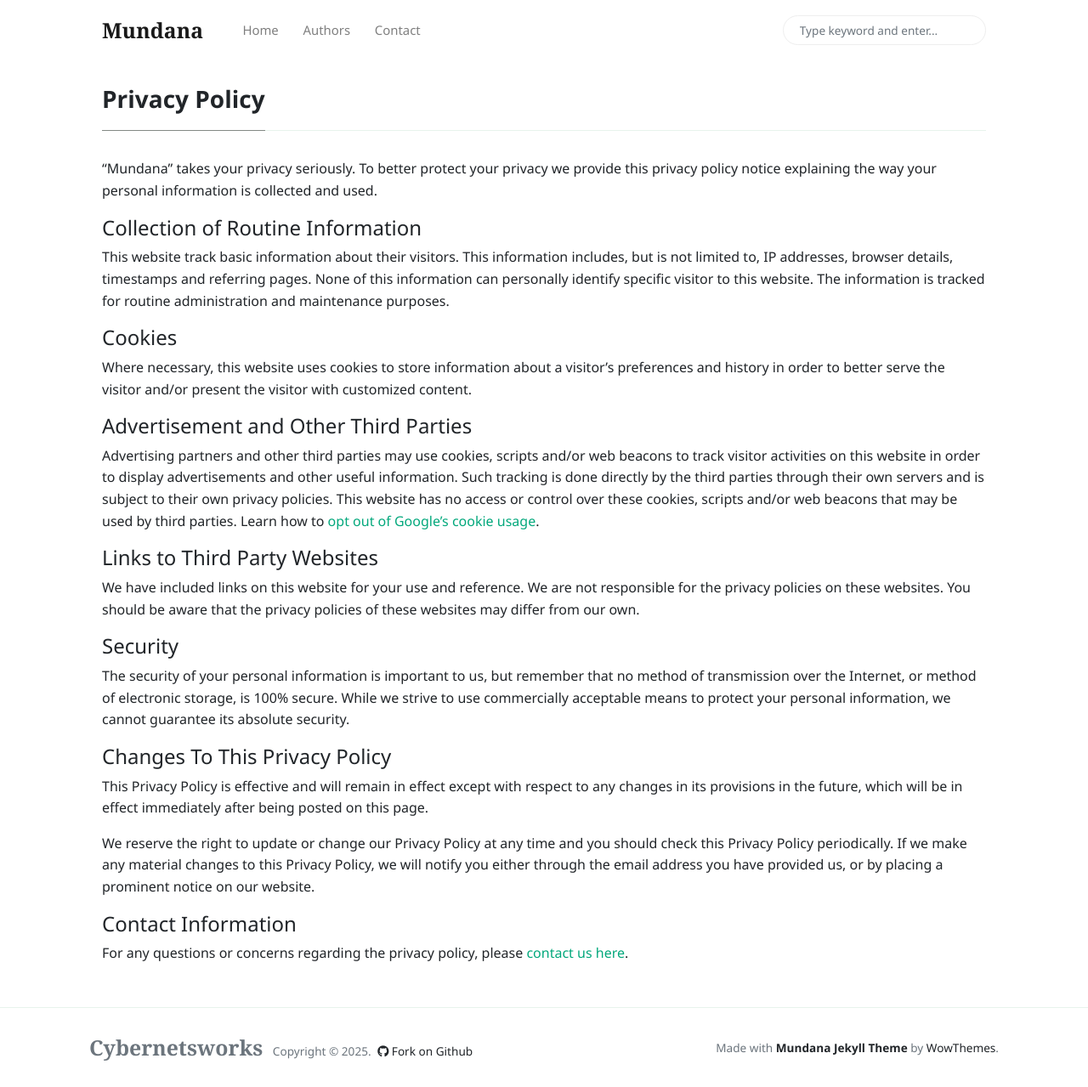
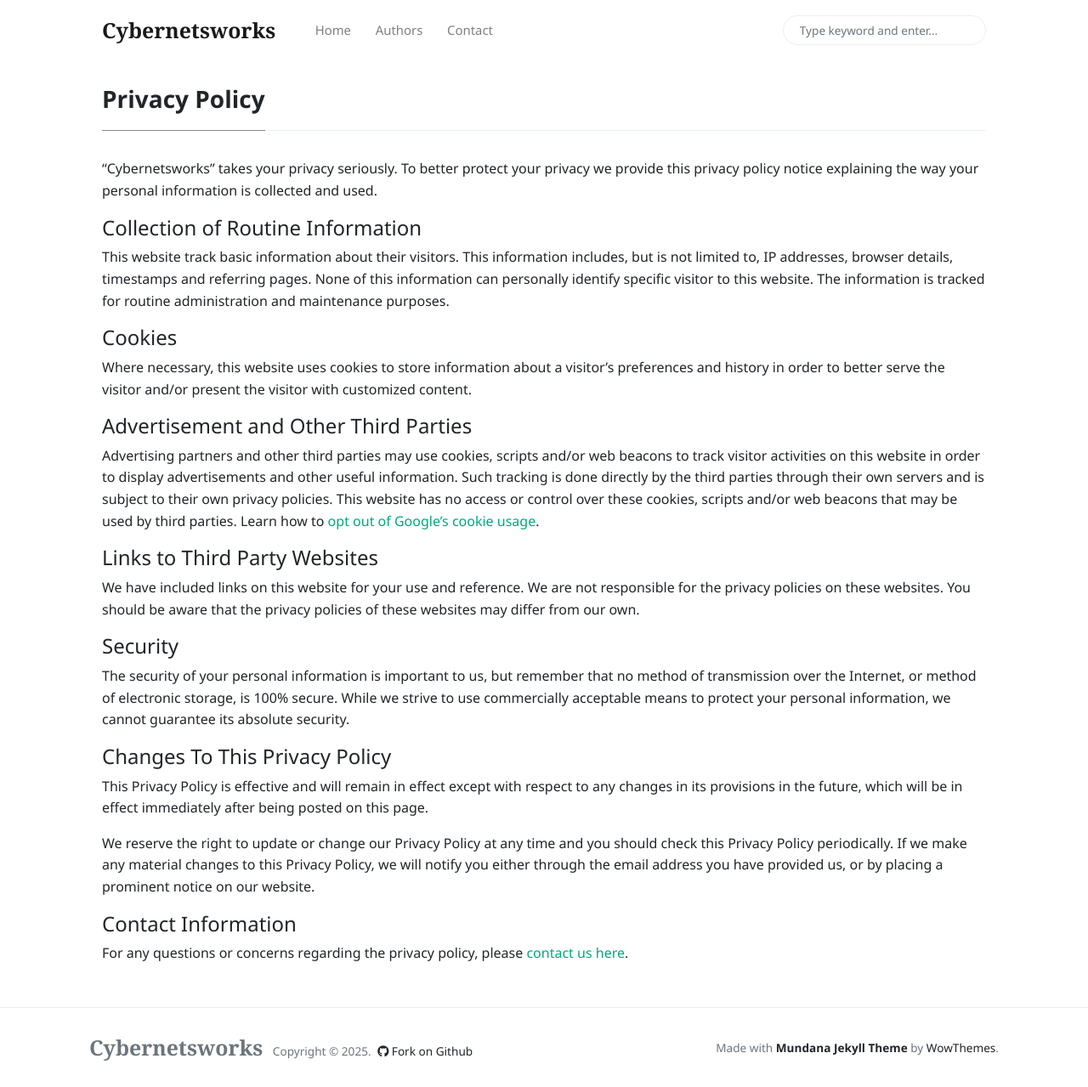
Before and after one commit to cybernetsworks/cybernetsworks.github.io, a Jekyll site: the page built from _pages/privacy-policy.md, in a window 1280 px wide and 1279 px high. Shown: the whole window at 85% size. Built offline with Jekyll 4.4.1, drawn with Linux system fonts in a browser that asks for light colours; nearby versions of some CDN libraries.

Commit message:
title change

```diff
--- a/_config.yml
+++ b/_config.yml
@@ -1,5 +1,5 @@
 # Site
-name: 'Mundana'
+name: 'Cybernetsworks'
 description: 'Mundana is a free Jekyll theme for awesome people like you, Medium like.'
 logo: 'assets/images/logo.png'
 favicon: 'assets/images/favicon.ico'
```
